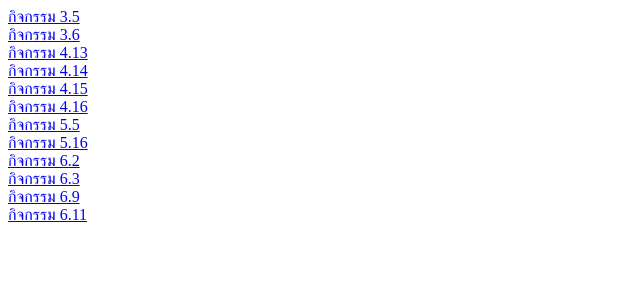
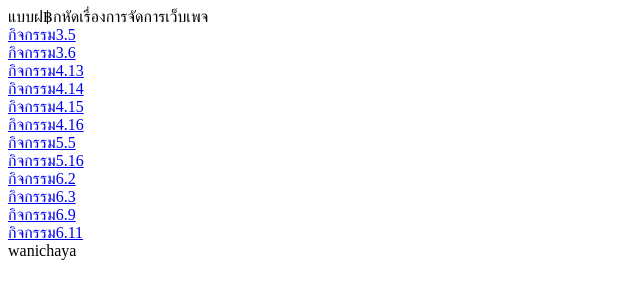
Before and after one commit to 13200-max/HTML, a plain HTML site: page index.html in a window 1280 px wide. Shown: the whole page, without its empty margins (0-640 px from the left). Drawn offline with Linux system fonts and the light colour scheme.

Commit message:
Update index.html

```diff
--- a/index.html
+++ b/index.html
@@ -4,17 +4,19 @@
 <TITLE>การเชื่อมโยงเว็บเพจภายในเว็บไซต์</TITLE>
 </HEAD>
 <BODY>
-<A HREF="กิจกรรม 3.5.html" target=_blank>กิจกรรม 3.5</A><BR>
-<A HREF="กิจกรรม 3.6.html" target=_blank>กิจกรรม 3.6</A><BR>
-<A HREF="กิจกรรม 4.13.html" target=_blankt>กิจกรรม 4.13</A><BR>
-<A HREF="กิจกรรม 4.14.html" target=_blank>กิจกรรม 4.14</A><BR>
-<A HREF="กิจกรรม 4.15.html" target=_blank>กิจกรรม 4.15</A><BR>
-<A HREF="กิจกรรม 4.16.html" target=_blank>กิจกรรม 4.16</A><BR>
-<A HREF="กิจกรรม 5.5.html" target=_blank>กิจกรรม 5.5</A><BR>
-<A HREF="กิจกรรม 5.16.html" target=_blank>กิจกรรม 5.16</A><BR>
-<A HREF="กิจกรรม 6.2.html" target=_blank>กิจกรรม 6.2</A><BR>
-<A HREF="กิจกรรม 6.3.html" target=_blank>กิจกรรม 6.3</A><BR>
-<A HREF="กิจกรรม 6.9.html" target=_blank>กิจกรรม 6.9</A><BR>
-<A HREF="กิจกรรม 6.11.html" target=_blank>กิจกรรม 6.11</A><BR>
+  แบบฝ฿กหัดเรื่องการจัดการเว็บเพจ<BR>
+<A HREF="กิจกรรม3.5.html"target=_blank>กิจกรรม3.5</A><BR>
+<A HREF="กิจกรรม3.6.html"target=_blank>กิจกรรม3.6</A><BR>
+<A HREF="กิจกรรม4.13.html"target=_blankt>กิจกรรม4.13</A><BR>
+<A HREF="กิจกรรม4.14.html"target=_blank>กิจกรรม4.14</A><BR>
+<A HREF="กิจกรรม4.15.html"target=_blank>กิจกรรม4.15</A><BR>
+<A HREF="กิจกรรม4.16.html"target=_blank>กิจกรรม4.16</A><BR>
+<A HREF="กิจกรรม5.5.html"target=_blank>กิจกรรม5.5</A><BR>
+<A HREF="กิจกรรม5.16.html"target=_blank>กิจกรรม5.16</A><BR>
+<A HREF="กิจกรรม6.2.html"target=_blank>กิจกรรม6.2</A><BR>
+<A HREF="กิจกรรม6.3.html"target=_blank>กิจกรรม6.3</A><BR>
+<A HREF="กิจกรรม6.9.html"target=_blank>กิจกรรม6.9</A><BR>
+<A HREF="กิจกรรม6.11.html"target=_blank>กิจกรรม6.11</A><BR>
+  wanichaya
 </BODY>
 </HTML>
```
